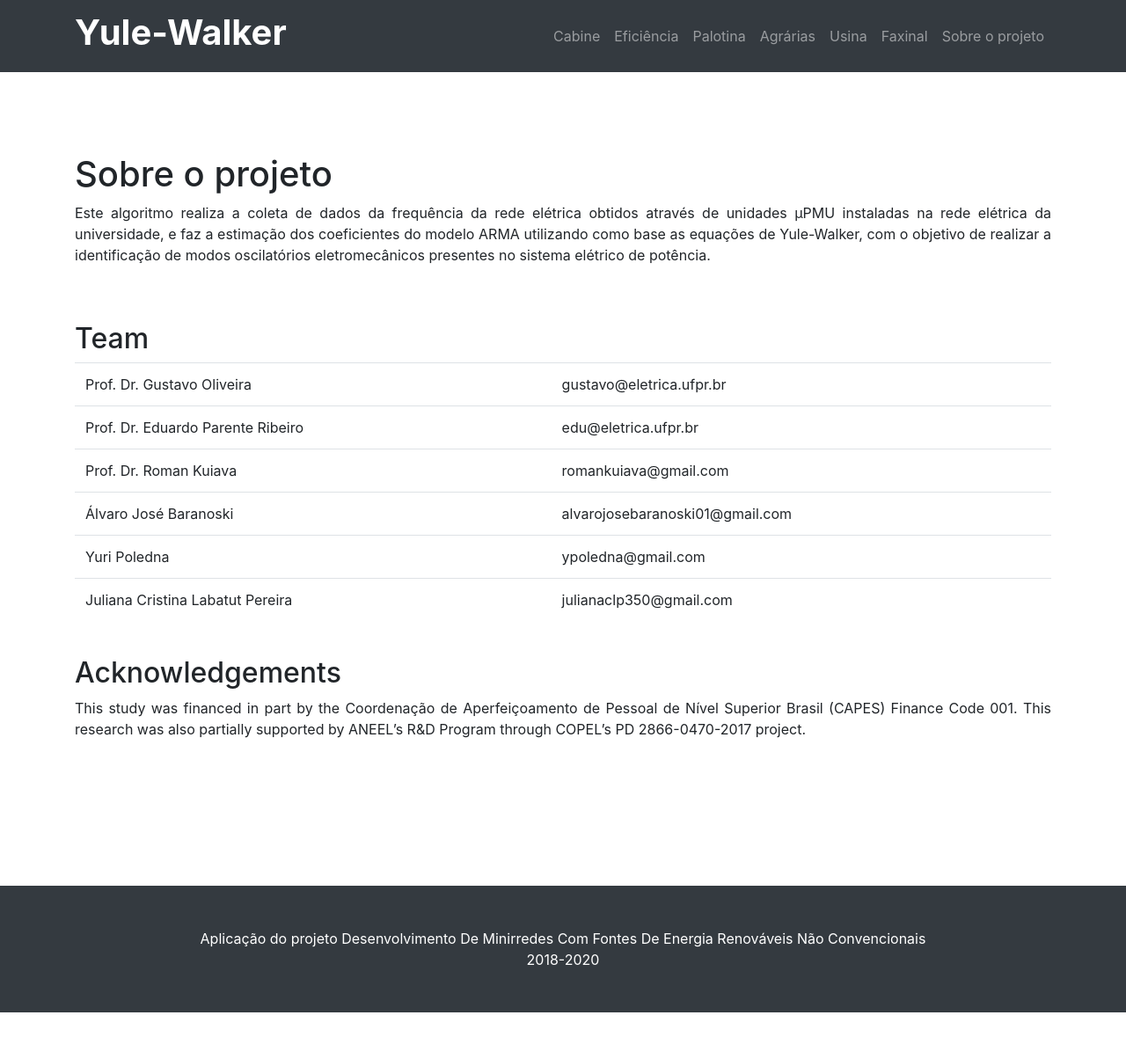
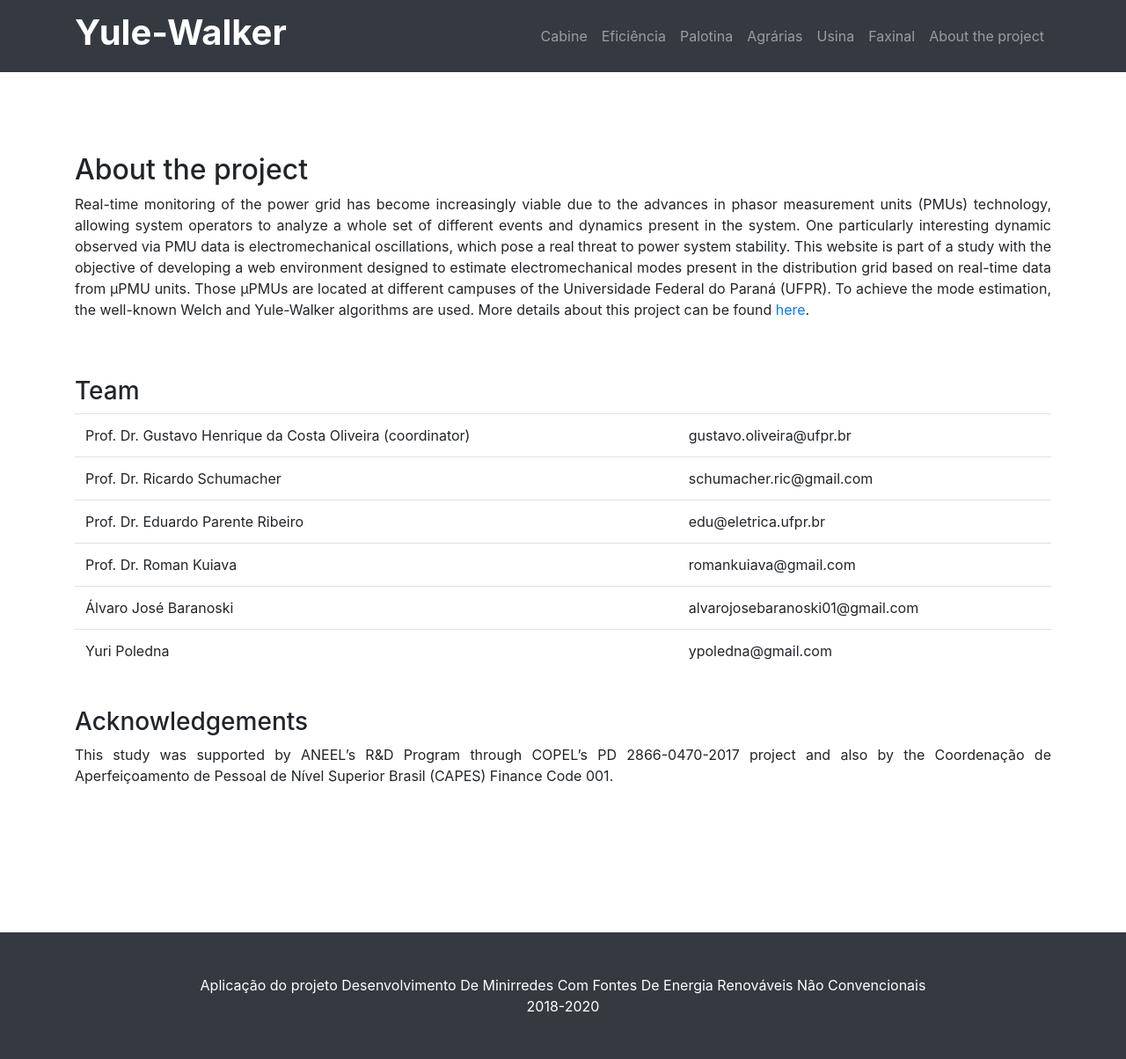
Before and after one commit to alvaro-baranoski/ic-commp-yw-frontend, a PHP site: page /about.php in a window 1280 px wide. Shown: the whole page at 88% size. Before the commit the page ends 1151 px from the top, so only its background shows below. Run offline with PHP 8.4, Linux system fonts and the light colour scheme; some libraries are stand-ins or nearby versions.

Commit message:
Updates the about the project page

```diff
--- a/about.php
+++ b/about.php
@@ -8,7 +8,7 @@
   <meta name="description" content="">
   <meta name="author" content="">
 
-  <title>Sobre o projeto</title>
+  <title>About the project</title>
 
   <!-- Bootstrap core CSS -->
   <link href="vendor/bootstrap/css/bootstrap.min.css" rel="stylesheet">
@@ -25,16 +25,25 @@
 
   <section id="about">
     <div class="container">
-      <h1 class="mt-4">Sobre o projeto</h1>
-      <p>Este algoritmo realiza a coleta de dados da frequência da rede elétrica obtidos através de unidades μPMU instaladas na rede elétrica da universidade, e faz a estimação dos coeficientes do modelo ARMA utilizando como base as equações de Yule-Walker, com o objetivo de realizar a identificação de modos oscilatórios eletromecânicos presentes no sistema elétrico de potência.</p>
+      <h2 class="mt-4">About the project</h2>
+      <p>Real-time monitoring of the power grid has become increasingly viable due to the
+        advances in phasor measurement units (PMUs) technology, allowing system operators to analyze
+        a whole set of different events and dynamics present in the system. One particularly interesting
+        dynamic observed via PMU data is electromechanical oscillations, which pose a real threat to
+        power system stability. This website is part of a study with the objective of developing a web environment designed to estimate electromechanical modes present in the distribution grid based on real-time data from µPMU units. Those µPMUs are located at different campuses of the Universidade Federal do Paraná (UFPR). To achieve the mode estimation, the well-known Welch and Yule-Walker
+        algorithms are used. More details about this project can be found <a href="https://professorgustavo.weebly.com/pmu-based-real-time-power-systems-monitoring.html" target="_blank">here</a>.</p>
       <br />
       <br />
-      <h2>Team</h2>
+      <h3>Team</h3>
       <table class="table table-hover">
         <tbody>
           <tr>
-            <td>Prof. Dr. Gustavo Oliveira</td>
-            <td>gustavo@eletrica.ufpr.br</td>
+            <td>Prof. Dr. Gustavo Henrique da Costa Oliveira (coordinator)</td>
+            <td>gustavo.oliveira@ufpr.br</td>
+          </tr>
+          <tr>
+            <td>Prof. Dr. Ricardo Schumacher</td>
+            <td>schumacher.ric@gmail.com</td>
           </tr>
           <tr>
             <td>Prof. Dr. Eduardo Parente Ribeiro</td>
@@ -52,15 +61,11 @@
             <td>Yuri Poledna</td>
             <td>ypoledna@gmail.com</td>
           </tr>
-          <tr>
-            <td>Juliana Cristina Labatut Pereira</td>
-            <td>julianaclp350@gmail.com</td>
-          </tr>
         </tbody>
       </table>
       <br />
-      <h2>Acknowledgements</h2>
-      <p>This study was financed in part by the Coordenação de Aperfeiçoamento de Pessoal de Nível Superior Brasil (CAPES) Finance Code 001. This research was also partially supported by ANEEL’s R&D Program through COPEL’s PD 2866-0470-2017 project.</p>
+      <h3>Acknowledgements</h3>
+      <p>This study was supported by ANEEL’s R&D Program through COPEL’s PD 2866-0470-2017 project and also by the Coordenação de Aperfeiçoamento de Pessoal de Nível Superior Brasil (CAPES) Finance Code 001.</p>
     </div>
   </section>
 
--- a/menu.php
+++ b/menu.php
@@ -42,7 +42,7 @@
         </li>
 
         <li class="nav-item">
-          <a class="nav-link js-scroll-trigger" href="about.php">Sobre o projeto</a>
+          <a class="nav-link js-scroll-trigger" href="about.php">About the project</a>
         </li>
       </ul>
     </div>
```
Also changed, not shown: test.php (+6 -2 lines).
